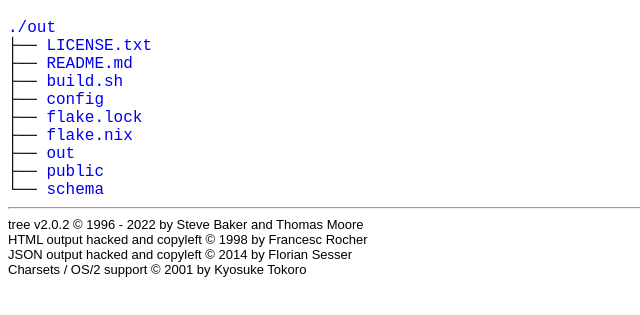
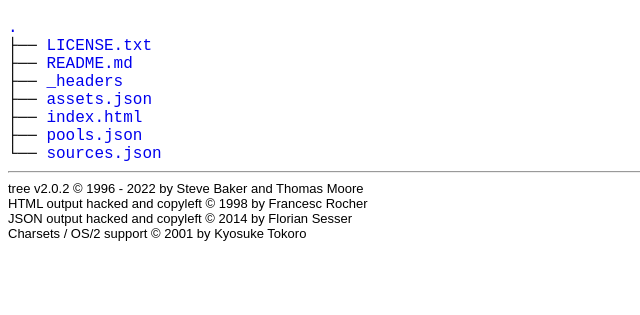
Before and after one commit to saber-hq/registry, a plain HTML site: page index.html in a window 1280 px wide. Shown: the part 61-376 px from the top of the page, without its empty margins (0-640 px from the left). Drawn offline with Linux system fonts and the light colour scheme.

Commit message:
update saber-hq/governance@8ca6a488bb0070f6210f7c6dc3cbcfa9df9436e5

```diff
--- a/index.html
+++ b/index.html
@@ -25,16 +25,14 @@
 </head>
 <body>
 	<h1>Saber Governance Registry</h1><p>
-	<a href="./out">./out</a><br>
-	├── <a href="./out/LICENSE.txt">LICENSE.txt</a><br>
-	├── <a href="./out/README.md">README.md</a><br>
-	├── <a href="./out/build.sh">build.sh</a><br>
-	├── <a href="./out/config/">config</a><br>
-	├── <a href="./out/flake.lock">flake.lock</a><br>
-	├── <a href="./out/flake.nix">flake.nix</a><br>
-	├── <a href="./out/out/">out</a><br>
-	├── <a href="./out/public/">public</a><br>
-	└── <a href="./out/schema/">schema</a><br>
+	<a href=".">.</a><br>
+	├── <a href="./LICENSE.txt">LICENSE.txt</a><br>
+	├── <a href="./README.md">README.md</a><br>
+	├── <a href="./_headers">_headers</a><br>
+	├── <a href="./assets.json">assets.json</a><br>
+	├── <a href="./index.html">index.html</a><br>
+	├── <a href="./pools.json">pools.json</a><br>
+	└── <a href="./sources.json">sources.json</a><br>
 	<hr>
 	<p class="VERSION">
 		 tree v2.0.2 © 1996 - 2022 by Steve Baker and Thomas Moore <br>
```
